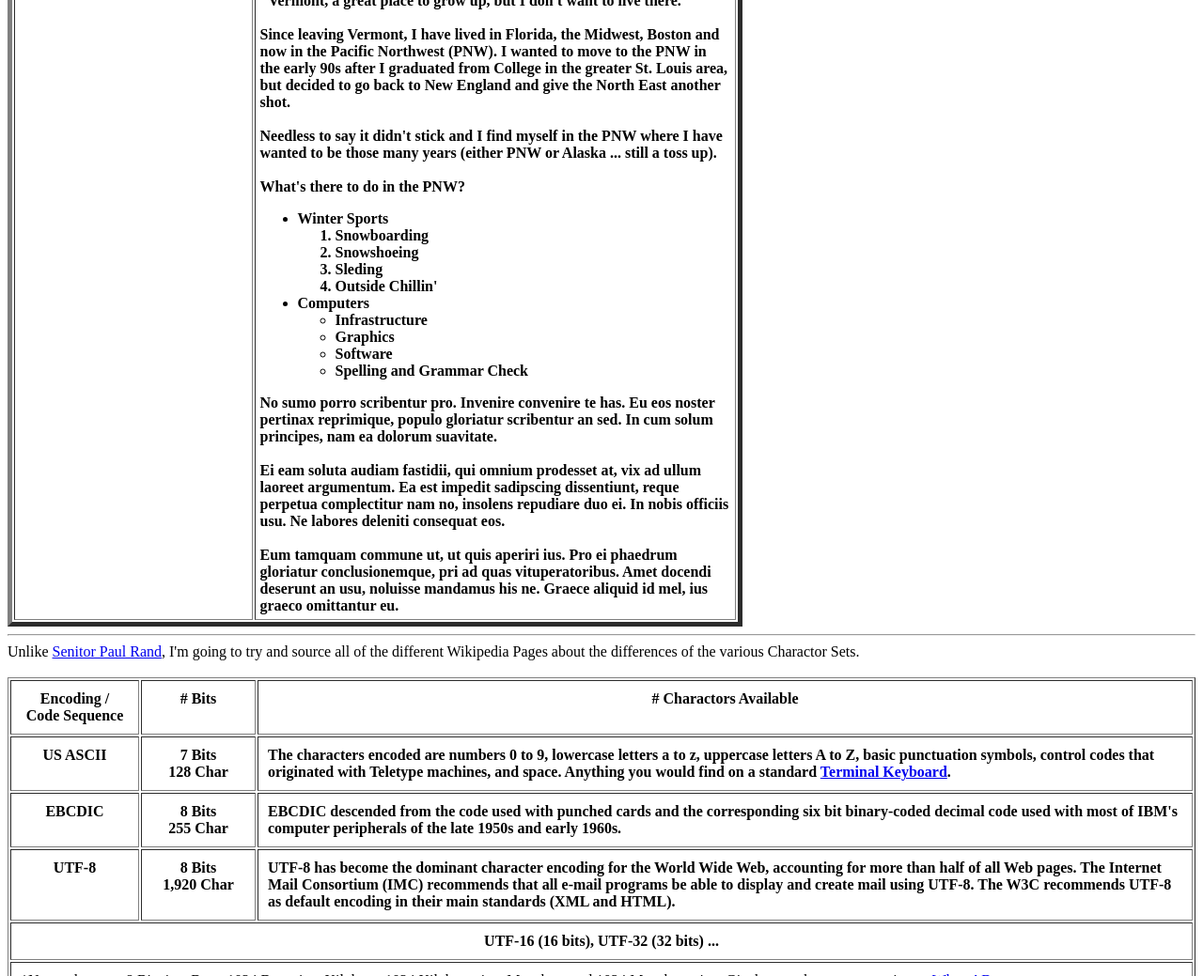
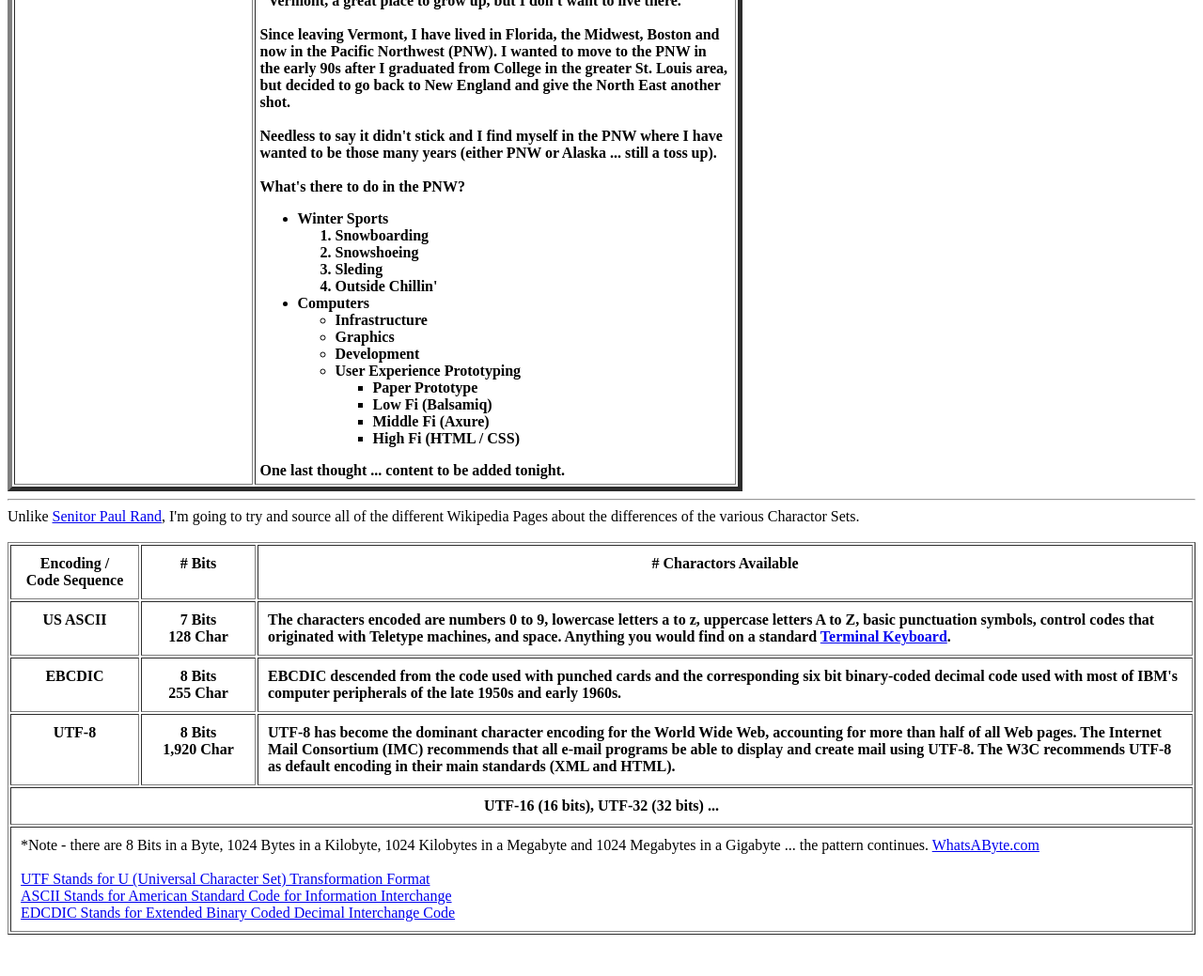
Before and after one commit to iMudder/SemanticTags, a plain HTML site: page index.html in a window 1280 px wide. Shown: the part 61-1100 px from the top of the page at 94% size. Drawn offline with Linux system fonts and the light colour scheme.

```diff
--- a/index.html
+++ b/index.html
@@ -72,16 +72,19 @@
                         <ul>
                             <li>Infrastructure</li>
                             <li>Graphics</li>
-                            <li>Software</li>
-                            <li>Spelling and Grammar Check</li>
+                            <li>Development</li>
+                            <li>User Experience Prototyping</li>
+                            <ul>
+                                <li>Paper Prototype</li>
+                                <li>Low Fi (Balsamiq)</li>
+                                <li>Middle Fi (Axure)</li>
+                                <li>High Fi (HTML / CSS)</li>
+                            </ul>
                         </ul>
                     </ul>
 
-No sumo porro scribentur pro. Invenire convenire te has. Eu eos noster pertinax reprimique, populo gloriatur scribentur an sed. In cum solum principes, nam ea dolorum suavitate.<br><br>
+One last thought ... content to be added tonight.<br>
 
-Ei eam soluta audiam fastidii, qui omnium prodesset at, vix ad ullum laoreet argumentum. Ea est impedit sadipscing dissentiunt, reque perpetua complectitur nam no, insolens repudiare duo ei. In nobis officiis usu. Ne labores deleniti consequat eos.<br><br>
-
-Eum tamquam commune ut, ut quis aperiri ius. Pro ei phaedrum gloriatur conclusionemque, pri ad quas vituperatoribus. Amet docendi deserunt an usu, noluisse mandamus his ne. Graece aliquid id mel, ius graeco omittantur eu.<br>
                 </th>
             </tr>
         </table>
```
